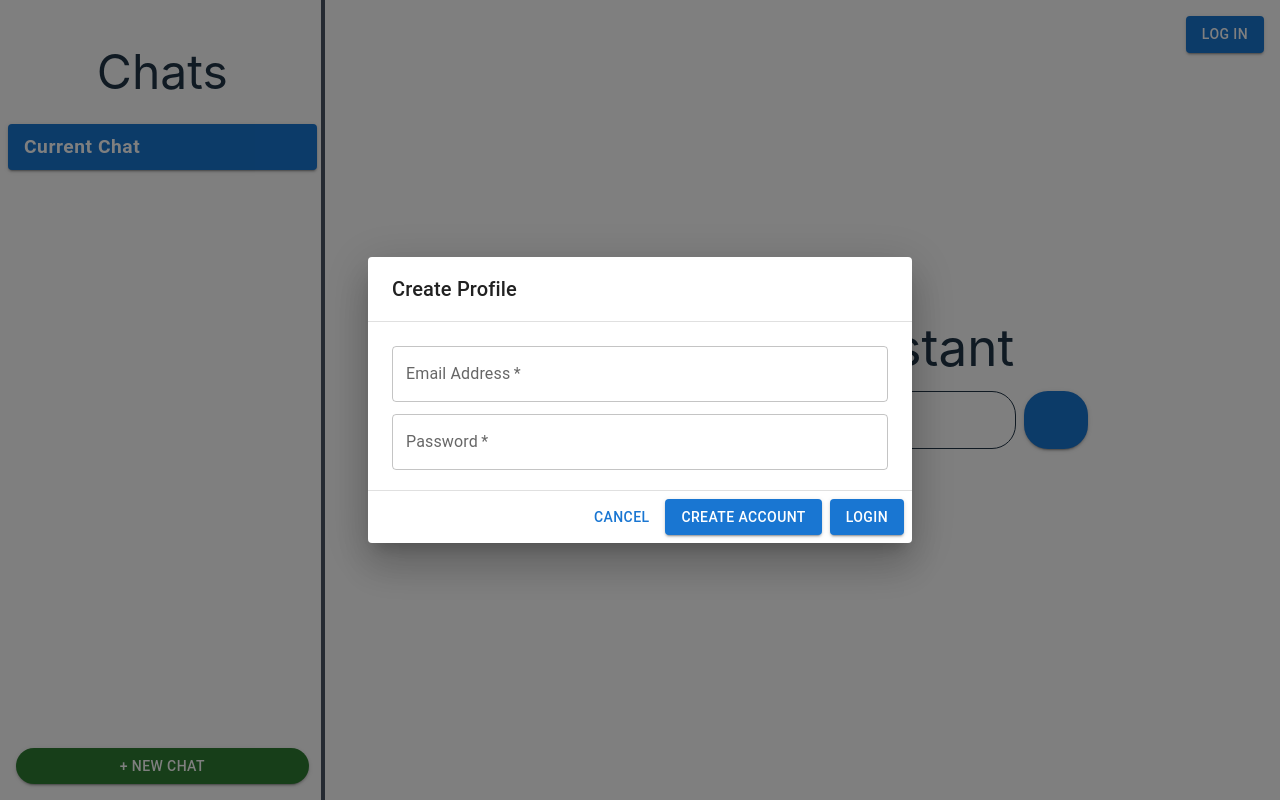
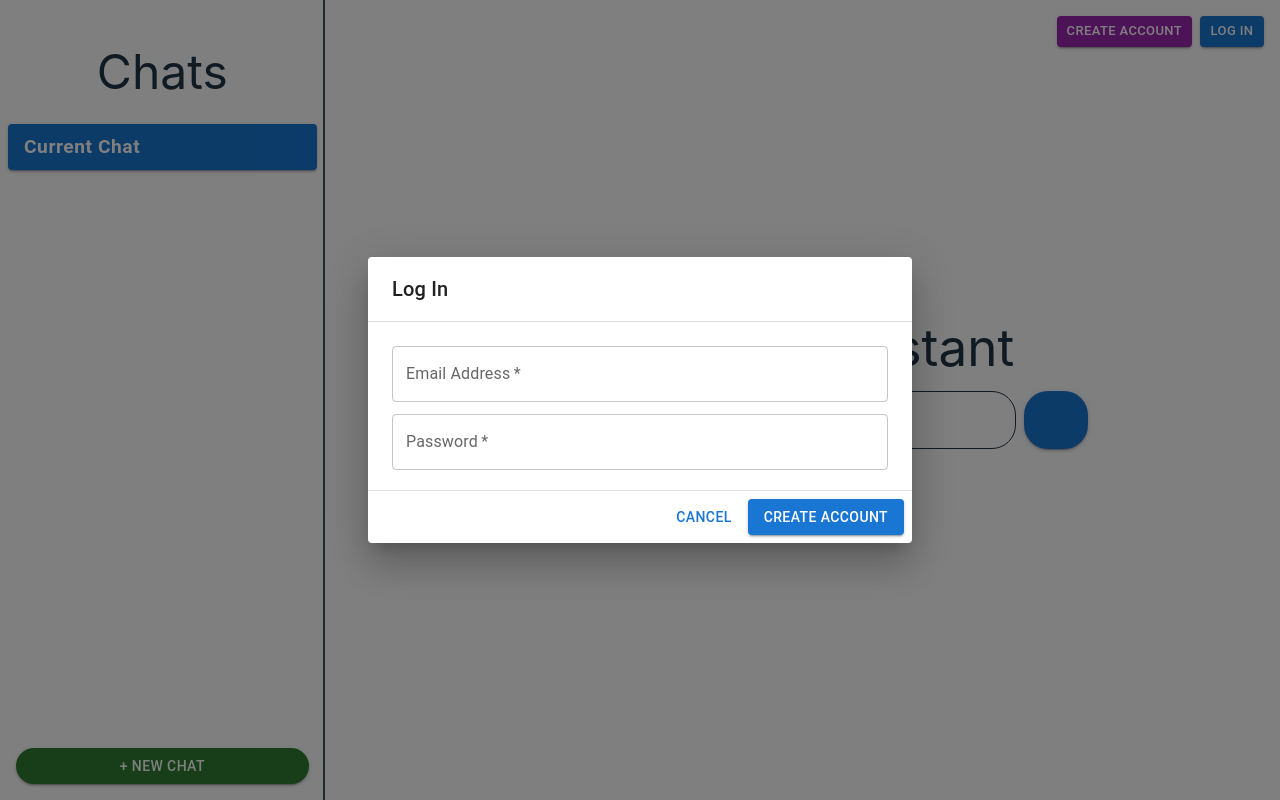
Before and after one commit to brazyboi/student-assistant, a React (Vite) app in the folder client/: page / in a window 1280 px wide. Both pictures are taken after a click on the button "LOG IN". Built offline with nearby package versions, Linux system fonts and the light colour scheme; some icons are missing.

Commit message:
Open the correct dialog on Login and additional frontend fixes

```diff
--- a/client/src/App.tsx
+++ b/client/src/App.tsx
@@ -122,7 +122,7 @@ export default function App() {
           <ChatInput onSend={handleSend} />
         </main>
       ) : (
-        <main className="flex flex-col px-48 h-full w-full">
+        <main className="flex flex-col px-100 h-full w-full">
           <ChatWindow messages={currentMessages} loading={loading}/>
           <ProblemHelpButtonGroup onHint={() => handleHelpClick({ mode: "hint"} )} onAnswer={() => handleHelpClick({ mode: "answer" })} onExplanation={() => handleHelpClick({ mode: "explanation" })}/>
           <ChatInput onSend={handleSend} />
--- a/client/src/components/ChatInput.tsx
+++ b/client/src/components/ChatInput.tsx
@@ -1,7 +1,6 @@
 import { useState } from 'react';
 import { Button } from '@mui/material';
 
-// import TextField from "@mui/material/TextField";
 import SendIcon from '@mui/icons-material/Send';
 
 export default function ChatInput({
--- a/client/src/components/ChatSidebar.tsx
+++ b/client/src/components/ChatSidebar.tsx
@@ -1,4 +1,4 @@
-import { useState, useEffect, useRef } from "react";
+import { useState, useEffect } from "react";
 import ChatTab from "./ChatTab";
 import AddChatButton from "./AddChatButton";
 import type { Chat } from "../types";
@@ -73,7 +73,7 @@ export default function ChatSidebar({ chats, onSelectChat, selectedChatId, onAdd
             <AddChatButton onAdd={onAddChat} />
 
             <div
-                className="absolute top-0 right-0 h-full w-1 cursor-ew-resize bg-gray-600"
+                className="absolute top-0 right-0 h-full w-0.5 cursor-ew-resize bg-gray-600"
                 onMouseDown={handleMouseDown}
             />
 
--- a/client/src/components/ProfileButton.tsx
+++ b/client/src/components/ProfileButton.tsx
@@ -15,7 +15,7 @@ interface ProfileButtonProps {
 
 export default function ProfileButton({ activeProfile }: ProfileButtonProps) {
   const [anchorEl, setAnchorEl] = useState<null | HTMLElement>(null);
-  const [dialogOpen, setDialogOpen] = useState(false);
+  const [whichDialogOpen, setDialogOpen] = useState<"login" | "create" | null>(null);
   const open = Boolean(anchorEl);
 
   const handleMenuClick = (event: React.MouseEvent<HTMLElement>) => {
@@ -26,31 +26,43 @@ export default function ProfileButton({ activeProfile }: ProfileButtonProps) {
     setAnchorEl(null);
   };
 
-  const handleDialogOpen = () => {
-    setDialogOpen(true);
+  const handleDialogOpen = (type: "login" | "create") => {
+    setDialogOpen(type);
   };
 
   const handleDialogClose = () => {
-    setDialogOpen(false);
+    setDialogOpen(null);
   };
 
   return (
     <>
       { activeProfile === null ? (
-        <div>
+        <div className="fixed top-4 right-4">
           <Button
             variant="contained"
-            onClick={handleDialogOpen}
+            onClick={() => handleDialogOpen('create')}
+            color="secondary"
+            size="small"
             sx={{
               whiteSpace: "nowrap",
-              position: "fixed",
-              top: 16,
-              right: 16,
+              marginX: '0.5rem',
+            }}
+          >
+            Create Account
+          </Button>
+          <Button
+            variant="contained"
+            onClick={() => handleDialogOpen('login')}
+            size="small"
+            sx={{
+              whiteSpace: "nowrap",
             }}
           >
             Log In
           </Button>
-          <ProfileDialog open={dialogOpen} onClose={handleDialogClose}/>
+
+          <ProfileDialog dialogType='login' open={whichDialogOpen === 'login'} onClose={handleDialogClose}/>
+          <ProfileDialog dialogType='create' open={whichDialogOpen === 'create'} onClose={handleDialogClose}/>
         </div>
       ) : (
         <div>
--- a/client/src/components/ProfileDialog.tsx
+++ b/client/src/components/ProfileDialog.tsx
@@ -10,31 +10,28 @@ import Box from "@mui/material/Box";
 import { createProfile, loginProfile } from "../api/profiles";
 
 interface ProfileDialogProps {
+  dialogType: 'create' | 'login';
   open: boolean;
   onClose: () => void;
 };
 
-export default function ProfileDialog( {open, onClose}: ProfileDialogProps ) {
-  // const [open, setOpen] = React.useState(false);
+const dialogTitleMap = {
+  'create': 'Create Account',
+  'login': 'Log In',
+}
+
+export default function ProfileDialog( {dialogType, open, onClose}: ProfileDialogProps ) {
   const [email, setEmail] = React.useState("");
   const [password, setPassword] = React.useState("");
 
-  const [action, setAction] = React.useState<"create" | "login" | null>(null);
 
-  // const handleClickOpen = () => setOpen(true);
-  // const handleClose = () => setOpen(false);
 
   const handleSubmit = (event: React.FormEvent<HTMLFormElement>) => {
     event.preventDefault();
-    console.log("Form submitted:", { email, password });
 
-    // const formData = new FormData(event.currentTarget);
-    // console.log(formData);
-    // const action = formData.get("action");
-
-    if (action == "create") {
+    if (dialogType == 'create') {
       createProfile(email, password);
-    } else if (action == "login") {
+    } else if (dialogType == 'login') {
       loginProfile(email, password);
     }
 
@@ -47,7 +44,7 @@ export default function ProfileDialog( {open, onClose}: ProfileDialogProps ) {
         open={open}
         aria-labelledby="profile-dialog-title"
       >
-        <DialogTitle id="profile-dialog-title">Create Profile</DialogTitle>
+        <DialogTitle id="profile-dialog-title">{dialogTitleMap[dialogType]}</DialogTitle>
         <Box component="form" onSubmit={handleSubmit}>
           <DialogContent dividers>
             <TextField
@@ -74,11 +71,8 @@ export default function ProfileDialog( {open, onClose}: ProfileDialogProps ) {
           </DialogContent>
           <DialogActions>
             <Button onClick={onClose}>Cancel</Button>
-            <Button type="submit" name="action" value="create" variant="contained" onClick={() => setAction("create")}>
+            <Button type="submit" name="action" value="create" variant="contained">
               Create Account
-            </Button>
-            <Button type="submit" name="action" value="login" variant="contained" onClick={() => setAction("login")}>
-              Login
             </Button>
           </DialogActions>
         </Box>
```
Also changed, not shown: 1 other file (tests, documents, lock files or other folders).
